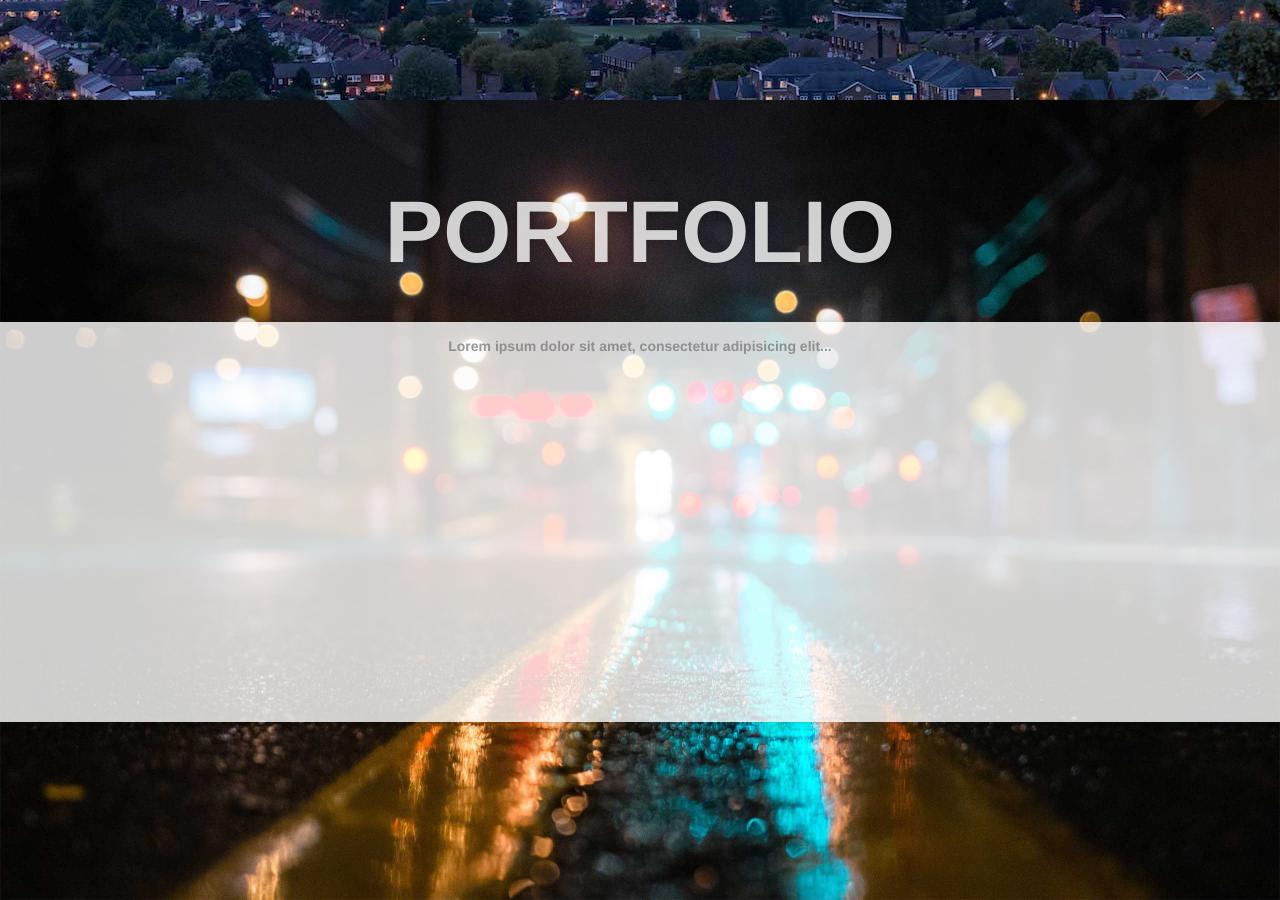
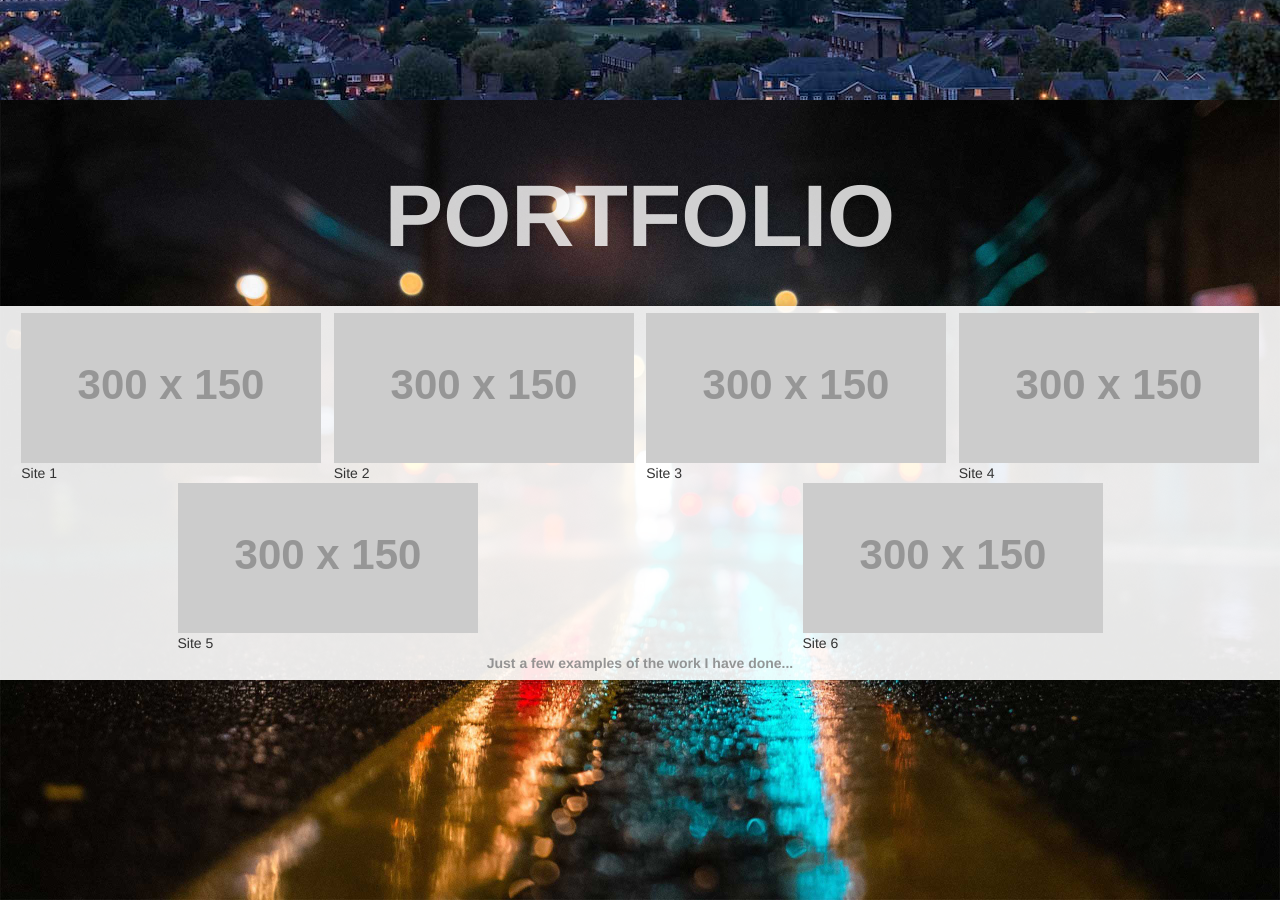
Before and after one commit to euan-gwd/freecodecamp_portfolio_project, a website: page src/index.html in a window 1280 px wide. Shown: the part 1500-2400 px from the top of the page. Drawn offline with Linux system fonts and the light colour scheme; placeholder pictures from the web are drawn by us.

Commit message:
save point

```diff
--- a/src/index.html
+++ b/src/index.html
@@ -29,7 +29,7 @@
 		<div class="container">
 			<!-- Brand and toggle get grouped for better mobile display -->
 			<div class="navbar-header">
-				<button type="button" class="navbar-toggle" data-toggle="collapse" data-target="#bs-example-navbar-collapse-1">
+				<button type="button" class="navbar-toggle" data-toggle="collapse" data-target="#navbar-collapse-1">
                     <span class="sr-only">Toggle navigation</span>
                     <span class="icon-bar"></span>
                     <span class="icon-bar"></span>
@@ -38,7 +38,7 @@
 				<a class="navbar-brand" href="#"><img src="img/EG_Logo_52x50.png" alt="brand image" class="img-responsive" /></a>
 			</div>
 			<!-- Collect the nav links, forms, and other content for toggling -->
-			<div class="collapse navbar-collapse" id="bs-example-navbar-collapse-1">
+			<div class="collapse navbar-collapse" id="navbar-collapse-1">
 				<ul class="nav navbar-nav pull-right">
 					<li>
 						<a href="#About">About Me</a>
@@ -62,7 +62,12 @@
 			</div>
 			<div class="module content">
 				<div class="container-fluid">
-					<p> In a world of unicorns, ninjas, wizards, let me aid you in building your web presence instead of you wrestling with mythical beasts.</p>
+					<div class="col-sm-6 col-sm-offset-3">
+						<p class="text-center"> In a world of unicorns, ninjas, wizards, let me aid you in building your web presence instead of you wrestling with mythical beasts.</p>
+					</div>
+					<div class="col-sm-6 col-sm-offset-6">
+						<i class="fa fa-angle-double-down fa-3x" aria-hidden="true"></i>
+					</div>
 				</div>
 			</div>
 		</section>
@@ -107,7 +112,33 @@
 			</div>
 			<div class="module content">
 				<div class="container-fluid">
-					<p>Lorem ipsum dolor sit amet, consectetur adipisicing elit...</p>
+					<div class="flex-row">
+						<div class="flex-col">
+							<img src="http://placehold.it/300x150" alt="site1" class="img-responsive" />
+							<caption>Site 1</caption>
+						</div>
+						<div class="flex-col">
+							<img src="http://placehold.it/300x150" alt="site1" class="img-responsive" />
+							<caption>Site 2</caption>
+						</div>
+						<div class="flex-col">
+							<img src="http://placehold.it/300x150" alt="site1" class="img-responsive" />
+							<caption>Site 3</caption>
+						</div>
+						<div class="flex-col">
+							<img src="http://placehold.it/300x150" alt="site1" class="img-responsive" />
+							<caption>Site 4</caption>
+						</div>
+						<div class="flex-col">
+							<img src="http://placehold.it/300x150" alt="site1" class="img-responsive" />
+							<caption>Site 5</caption>
+						</div>
+						<div class="flex-col">
+							<img src="http://placehold.it/300x150" alt="site1" class="img-responsive" />
+							<caption>Site 6</caption>
+						</div>
+					</div>
+					<p>Just a few examples of the work I have done...</p>
 				</div>
 			</div>
 		</section>
--- a/src/scss/_parallax.scss
+++ b/src/scss/_parallax.scss
@@ -39,6 +39,13 @@ section.module.parallax {
 	background-size: cover;
 }
 
+div.module.content {
+	background-color: rgba(255, 255, 255, 0.9);
+	box-shadow: 0 0 10px rgba(0, 0, 0, 0.2);
+	height: auto;
+	padding: 0.5em 0;
+}
+
 section.module.parallax h1 {
 	color: rgba(255, 255, 255, 0.8);
 	font-size: 3em;
@@ -46,7 +53,7 @@ section.module.parallax h1 {
 	text-align: center;
 	text-transform: uppercase;
 	text-shadow: 0 0 10px rgba(0, 0, 0, 0.2);
-	padding: 4rem 0 2rem 0;
+	padding: 3rem 0 2rem;
 }
 
 section.module.parallax p {
--- a/src/scss/overrides.scss
+++ b/src/scss/overrides.scss
@@ -3,6 +3,11 @@ $grey: #8f8f8f;
 
 .navbar-brand {
 	padding: 0 0 0 2em;
+}
+
+*,
+body {
+	box-sizing: border-box;
 }
 
 html {
@@ -12,9 +17,8 @@ html {
 }
 
 .logo {
-	margin: 4.5em auto 4.5em auto;
+	margin: 6.5em auto 2.5em;
 	height: auto;
-
 	@media all and (max-width: 600px) {
 		max-height: 6.250em;
 		min-height: 0;
@@ -26,23 +30,10 @@ html {
 	max-width: 10em;
 }
 
-div.module.content {
-	background-color: rgba(255, 255, 255, 0.8);
-	box-shadow: 0 0 10px rgba(0, 0, 0, 0.2);
-	height: 50vh;
-	padding: 1em 0;
-}
-
-.footer {
-	background-color: $black;
-	bottom: 0;
-	color: $grey;
-	position: absolute;
-	width: 100%;
-
-	p {
-		padding-top: 0.313em;
-	}
+.flex-row {
+	display: flex;
+	flex-flow: wrap;
+	justify-content: space-around;
 }
 
 @import 'parallax';
```
Also changed, not shown: src/css/overrides.css.
